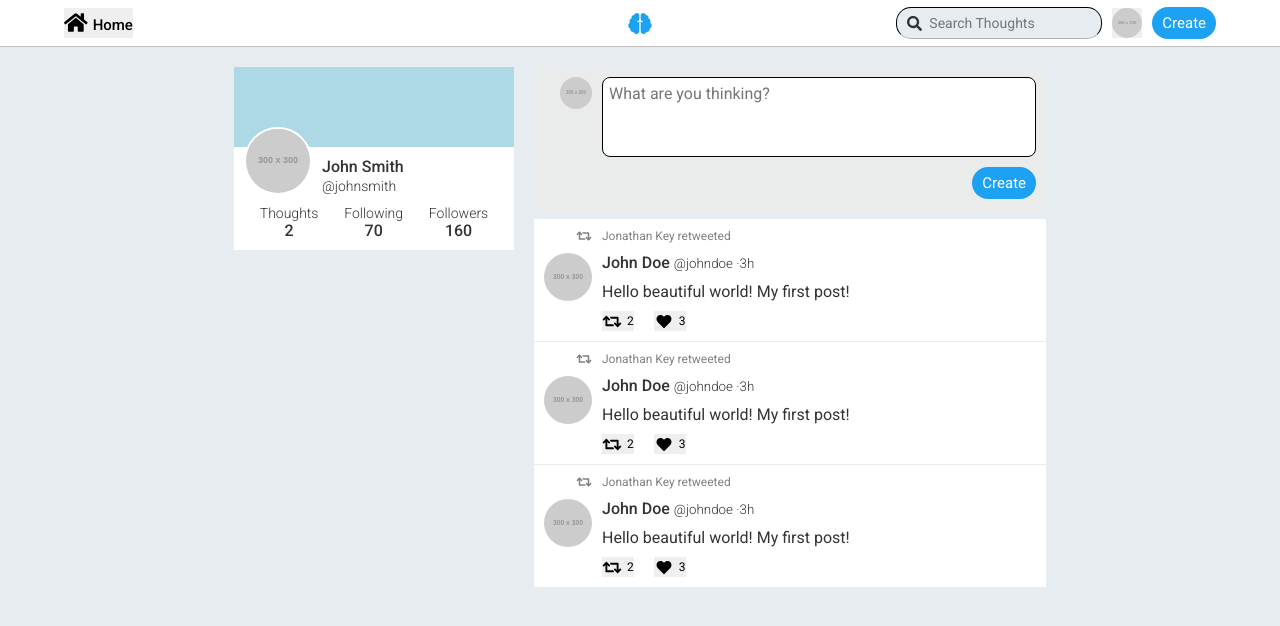
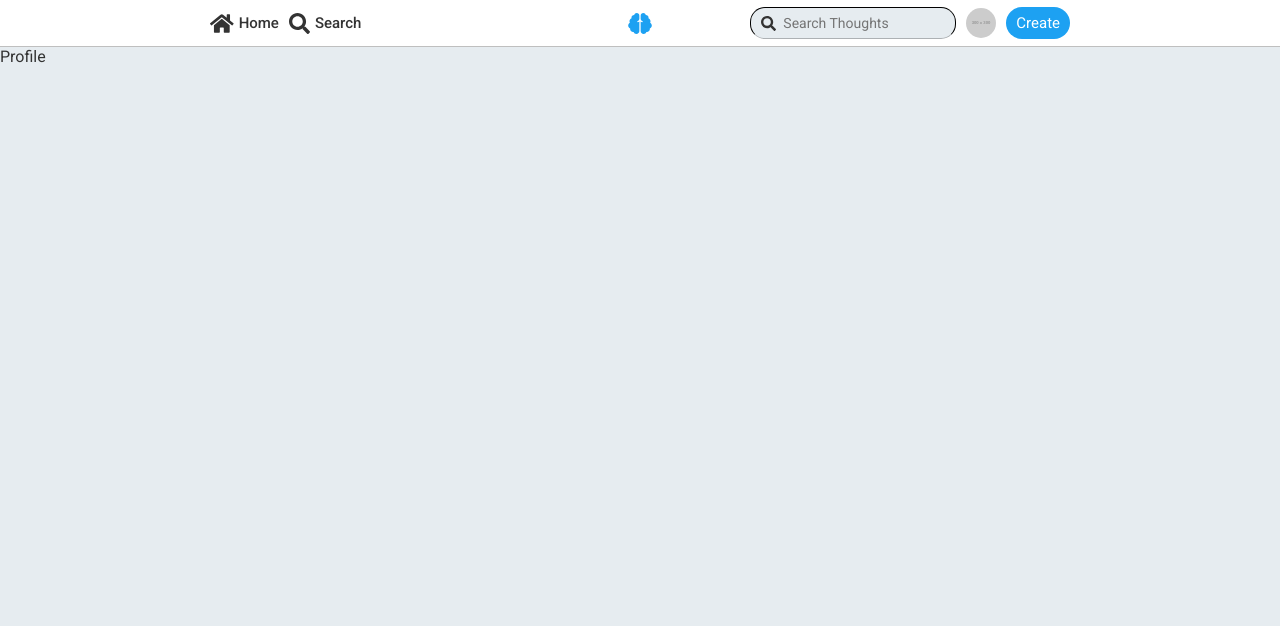
Before and after one commit to robbdimitrov/thoughts, a Vue app in the folder src/frontend/: page /user in a window 1280 px wide. Shown: the top 626 px of the page. Built offline with nearby package versions, Linux system fonts and the light colour scheme.

Commit message:
Added routing

```diff
--- a/src/frontend/public/index.html
+++ b/src/frontend/public/index.html
@@ -2,7 +2,7 @@
 <html lang="en">
   <head>
     <meta charset="utf-8">
-    <title>thoughts</title>
+    <title>Thoughts</title>
     <base href="/">
 
     <meta name="viewport" content="width=device-width,initial-scale=1.0">
--- a/src/frontend/src/App.vue
+++ b/src/frontend/src/App.vue
@@ -1,18 +1,16 @@
 <template>
   <div id="app">
-    <navigation-bar class="nav"></navigation-bar>
-    <feed-view></feed-view>
+    <navigation-bar></navigation-bar>
+    <router-view></router-view>
   </div>
 </template>
 
 <script>
-import FeedView from './views/FeedView.vue';
-import NavigationBar from './components/NavigationBar.vue'
+import NavigationBar from './components/NavigationBar.vue';
 
 export default {
   name: 'app',
   components: {
-    FeedView,
     NavigationBar
   }
 };
--- a/src/frontend/src/components/NavigationBar.vue
+++ b/src/frontend/src/components/NavigationBar.vue
@@ -1,15 +1,16 @@
 <template>
-  <div class="container">
+  <header class="container">
+    <div class="content">
       <div class="left-items">
-      <button class="home-button nav-button">
+        <router-link to="/feed" class="home-button nav-button">
           <i class="nav-button-icon fas fa-home"></i>
           <span class="nav-button-label">Home</span>
-      </button>
+        </router-link>
 
-      <button class="search-button nav-button">
+        <router-link to="/search" class="search-button nav-button">
           <i class="nav-button-icon fas fa-search"></i>
           <span class="nav-button-label">Search</span>
-      </button>
+        </router-link>
       </div>
 
       <i class="icon fas fa-brain"></i>
@@ -17,17 +18,18 @@
       <div class="right-items">
         <search-bar class="search-bar"></search-bar>
 
-      <button class="profile-button">
+        <router-link to="/user" class="profile-button">
           <img class="profile-button-image"
             src="https://via.placeholder.com/300.png"
             alt="Profile" />
-      </button>
+        </router-link>
 
         <button class="button create-button">
           Create
         </button>
       </div>
     </div>
+  </header>
 </template>
 
 <script>
@@ -51,22 +53,46 @@ $icon-width: 30px;
 $icon-font-size: 21px;
 $bar-height: 46px;
 
+$active-nav-button-color: darken($active-color, 25%);
+
 .container {
   display: flex;
   flex-direction: row;
   align-items: center;
   background: white;
   height: $bar-height;
-  justify-content: space-between;
   border-bottom: 1px solid rgba(0, 0, 0, 0.25);
 }
 
+.content {
+  width: 90%;
+  margin-left: auto;
+  margin-right: auto;
+  max-width: 860px;
+  display: flex;
+  flex-direction: row;
+  align-items: center;
+  height: 100%;
+  justify-content: space-between;
+}
+
 .nav-button {
-  height: $icon-width;
+  text-decoration: none;
+  color: $primary-text-color;
+  height: 100%;
+  display: flex;
+  box-sizing: border-box;
+  align-items: center;
+}
+
+.nav-button.router-link-active {
+  color: $active-nav-button-color;
+  border-bottom: 2px solid $active-nav-button-color
 }
 
 .left-items {
-  margin-left: 5%;
+  height: 100%;
+  display: flex;
 }
 
 .nav-button-icon {
@@ -89,7 +115,7 @@ $bar-height: 46px;
   left: 50%;
   position: absolute;
   margin-left: -($icon-width / 2);
-  color: #1da1f2;
+  color: $active-color;
 }
 
 .profile-button {
@@ -106,7 +132,6 @@ $bar-height: 46px;
 .right-items {
   display: flex;
   align-items: center;
-  margin-right: 5%;
 }
 
 .create-button {
@@ -128,7 +153,7 @@ $bar-height: 46px;
 
 @media screen and (min-width: $break-md) {
   .search-button {
-    display: none;
+    // display: none;
   }
 }
 </style>
--- a/src/frontend/src/main.js
+++ b/src/frontend/src/main.js
@@ -1,8 +1,12 @@
-import Vue from 'vue'
-import App from './App.vue'
+import Vue from 'vue';
+import App from './App.vue';
+import { createRouter } from './router/index';
 
-Vue.config.productionTip = false
+Vue.config.productionTip = false;
+
+const router = createRouter();
 
 new Vue({
-  render: h => h(App),
-}).$mount('#app')
+    router,
+    render: h => h(App),
+}).$mount('#app');
--- /dev/null
+++ b/src/frontend/src/router/index.js
@@ -0,0 +1,20 @@
+import Vue from 'vue';
+import VueRouter from 'vue-router';
+
+Vue.use(VueRouter);
+
+const FeedView = () => import('../views/FeedView.vue');
+const ThoughtView = () => import('../views/ThoughtView.vue');
+const UserView = () => import('../views/UserView.vue');
+
+export function createRouter () {
+    return new VueRouter({
+        mode: 'history',
+        routes: [
+            { path: '/feed', component: FeedView },
+            { path: '/thought', component: ThoughtView },
+            { path: '/user', component: UserView },
+            { path: '/', redirect: '/feed' }
+        ]
+    });
+}
--- a/src/frontend/src/styles/_colors.scss
+++ b/src/frontend/src/styles/_colors.scss
@@ -1,4 +1,3 @@
 $background-color: #E6ECF0;
 $primary-text-color: #333333;
-
-$button-background-color: #1da1f2;
+$active-color: #1da1f2;
--- a/src/frontend/src/styles/_components.scss
+++ b/src/frontend/src/styles/_components.scss
@@ -1,5 +1,7 @@
 @import 'colors';
 @import 'variables';
+
+$button-background-color: $active-color;
 
 .avatar {
   width: $avatar-width;
--- /dev/null
+++ b/src/frontend/src/views/ThoughtView.vue
@@ -0,0 +1,15 @@
+<template>
+  <div class="container">
+    Thought
+  </div>
+</template>
+
+<script>
+export default {
+  name: 'profile-view'
+}
+</script>
+
+<style lang="scss" scoped>
+
+</style>
--- /dev/null
+++ b/src/frontend/src/views/UserView.vue
@@ -0,0 +1,15 @@
+<template>
+  <div class="container">
+    Profile
+  </div>
+</template>
+
+<script>
+export default {
+  name: 'user-view'
+}
+</script>
+
+<style lang="scss" scoped>
+
+</style>
```
Lines whose indentation alone changed are shown as unchanged.
